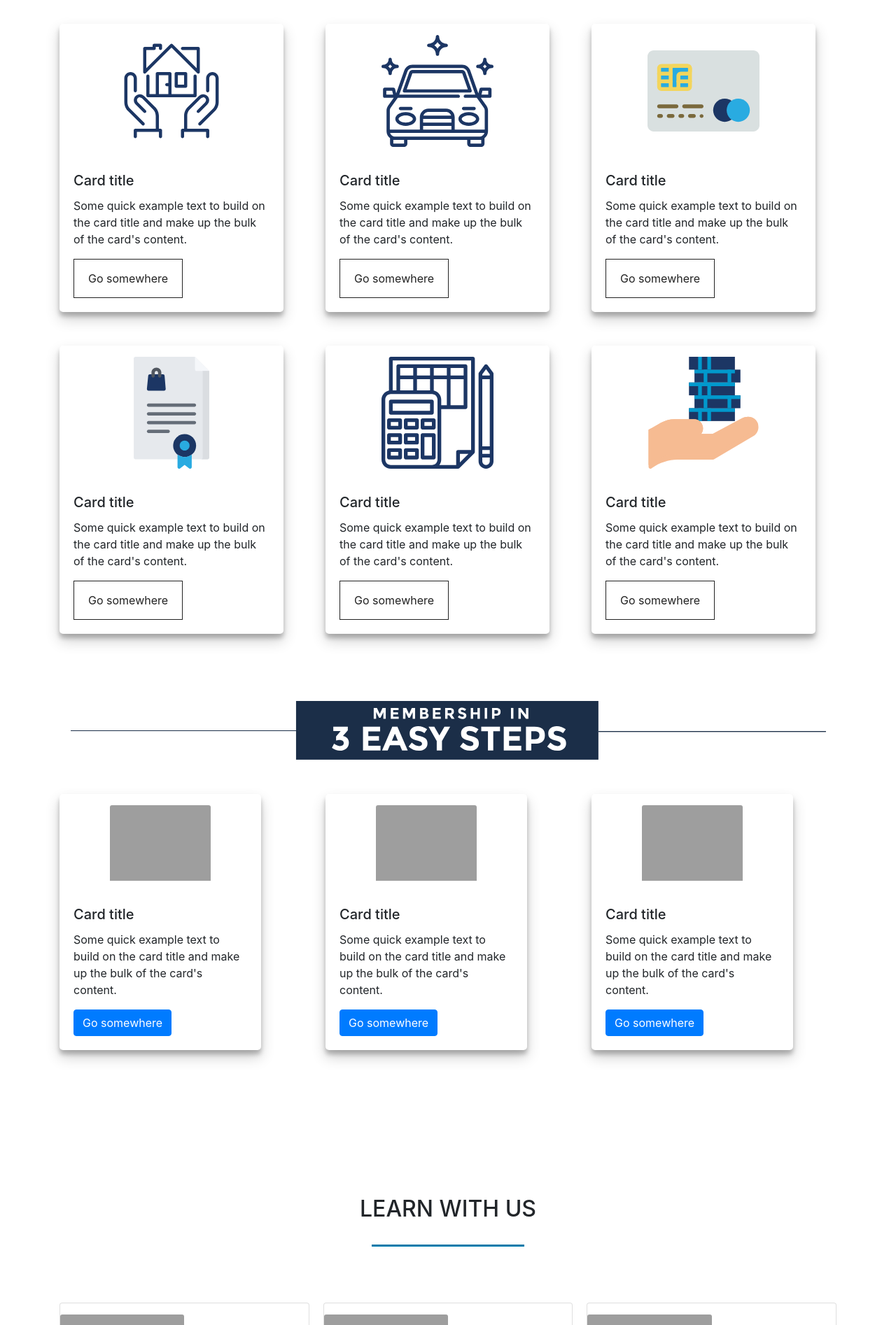
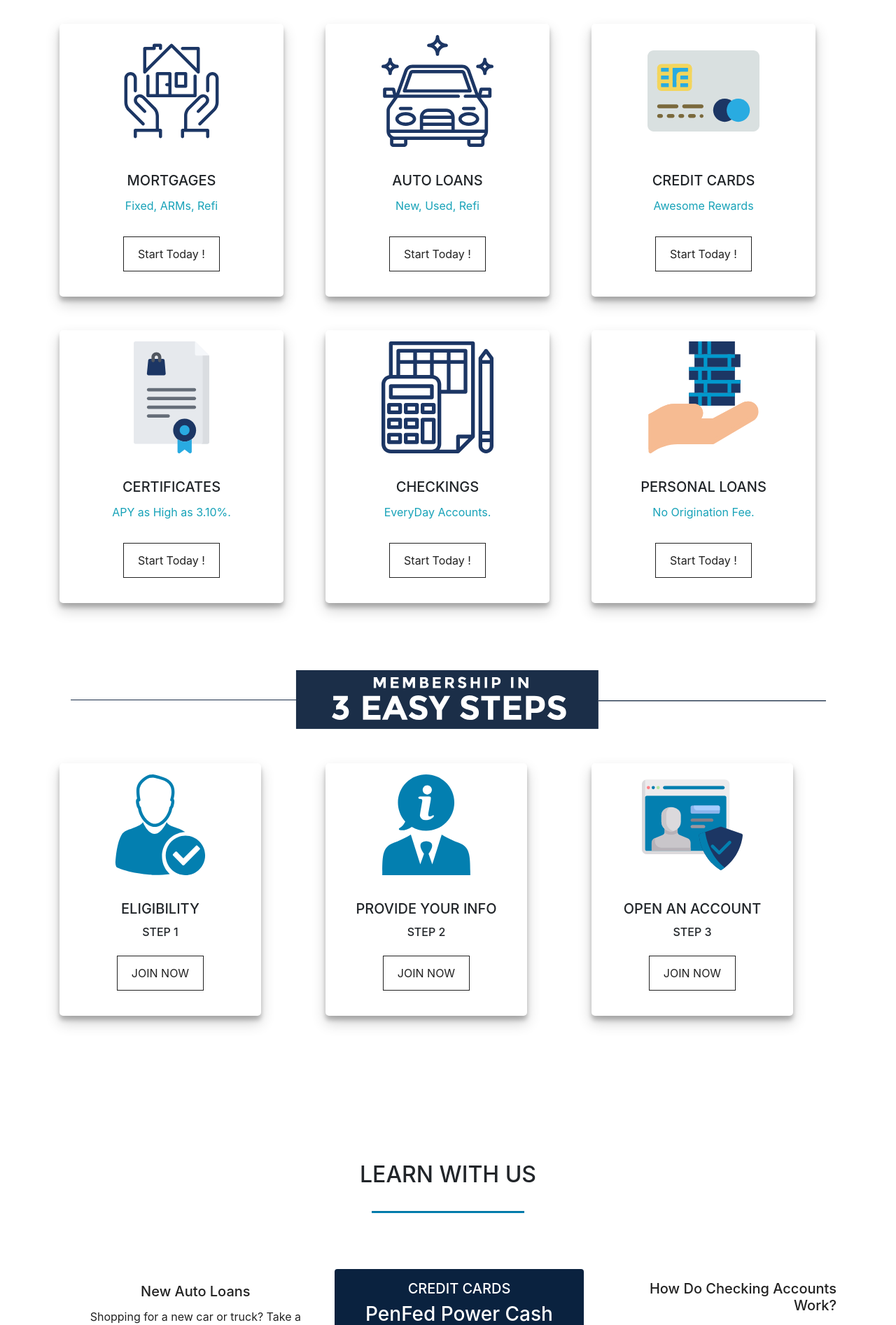
Before and after one commit to dqve/pending, a PHP site: page / in a window 1280 px wide. Shown: the part 788-2682 px from the top of the page at 70% size. Run offline with PHP 8.4, Linux system fonts and the light colour scheme; grey boxes are pictures that could not be loaded.

Commit message:
hero section done

```diff
--- a/assets/css/custom.css
+++ b/assets/css/custom.css
@@ -96,7 +96,9 @@
   box-shadow: 0 10px 20px rgba(0, 0, 0, 0.19), 0 6px 6px rgba(0, 0, 0, 0.23);
   margin-bottom: 3em; }
   .card-custom .cta-button {
-    padding: 15px 20px;
+    margin: 1em auto;
+    padding: 12px 20px;
+    background: transparent;
     border: 1px solid #222;
     border-radius: 0;
     color: #222;
@@ -130,6 +132,21 @@
     padding: 1px;
     background: white;
     width: 70%; }
+  .testimonial-slider .carousel-inner {
+    min-height: 300px; }
+
+.learn-wrapper a {
+  color: #222;
+  padding: 1em;
+  text-align: center; }
+.learn-wrapper .card {
+  transition: all 400ms ease-in-out;
+  border: 0; }
+  .learn-wrapper .card:hover {
+    box-shadow: 0 10px 20px rgba(0, 0, 0, 0.19), 0 6px 6px rgba(0, 0, 0, 0.23); }
+
+.btn-center {
+  margin: 1em auto; }
 
 #carouselExampleIndicators .carousel-caption {
   color: white;
--- a/assets/css/custom.sass
+++ b/assets/css/custom.sass
@@ -114,7 +114,9 @@ $box-shadow: 0 10px 20px rgba(0, 0, 0, 0.19), 0 6px 6px rgba(0, 0, 0, 0.23)
     box-shadow: $box-shadow
     margin-bottom: 3em
     .cta-button
-        padding: 15px 20px
+        margin: 1em auto
+        padding: 12px 20px
+        background: transparent
         border: 1px solid $border-color
         border-radius: 0
         color: $border-color
@@ -148,6 +150,22 @@ $box-shadow: 0 10px 20px rgba(0, 0, 0, 0.19), 0 6px 6px rgba(0, 0, 0, 0.23)
         padding: 1px
         background: $white
         width: 70%
+    .carousel-inner
+        min-height: 300px
+.learn-wrapper
+    a
+        color: $border-color
+        padding: 1em
+        text-align: center
+    .card
+        transition: all 400ms ease-in-out
+        border: 0
+        &:hover
+            box-shadow: $box-shadow
+.btn-center
+    margin: 1em auto
+
+
 #carouselExampleIndicators .carousel-caption
     color: white
     xright: 58%
--- a/index.html
+++ b/index.html
@@ -116,30 +116,30 @@
                 <div class="col-md-4">
                     <div class="card card-custom" style="width: 20rem;">
                         <img class="card-img-top" src="./assets/img/mortgage.svg" alt="Card image cap">
-                        <div class="card-body">
-                            <h5 class="card-title">Card title</h5>
-                            <p class="card-text">Some quick example text to build on the card title and make up the bulk of the card's content.</p>
-                            <a href="#" class="btn cta-button">Go somewhere</a>
+                        <div class="card-body text-center">
+                            <h5 class="card-title">MORTGAGES</h5>
+                            <p class="text-info">Fixed, ARMs, Refi</p>
+                            <a href="#" class="btn cta-button">Start Today !</a>
                         </div>
                     </div>
                 </div>
                 <div class="col-md-4">
                     <div class="card card-custom" style="width: 20rem;">
                         <img class="card-img-top" src="./assets/img/car.svg" alt="Card image cap">
-                        <div class="card-body">
-                            <h5 class="card-title">Card title</h5>
-                            <p class="card-text">Some quick example text to build on the card title and make up the bulk of the card's content.</p>
-                            <a href="#" class="btn cta-button">Go somewhere</a>
+                        <div class="card-body text-center">
+                            <h5 class="card-title">AUTO LOANS</h5>
+                            <p class="text-info">New, Used, Refi</p>
+                            <a href="#" class="btn cta-button">Start Today !</a>
                         </div>
                     </div>
                 </div>
                 <div class="col-md-4">
                     <div class="card card-custom" style="width: 20rem;">
                         <img class="card-img-top" src="./assets/img/credit-card.svg" alt="Card image cap">
-                        <div class="card-body">
-                            <h5 class="card-title">Card title</h5>
-                            <p class="card-text">Some quick example text to build on the card title and make up the bulk of the card's content.</p>
-                            <a href="#" class="btn cta-button">Go somewhere</a>
+                        <div class="card-body text-center">
+                            <h5 class="card-title">CREDIT CARDS</h5>
+                            <p class="text-info">Awesome Rewards</p>
+                            <a href="#" class="btn cta-button">Start Today !</a>
                         </div>
                     </div>
                 </div>
@@ -148,30 +148,30 @@
                 <div class="col-md-4">
                     <div class="card card-custom" style="width: 20rem;">
                         <img class="card-img-top" src="./assets/img/guarantee.svg" alt="Card image cap">
-                        <div class="card-body">
-                            <h5 class="card-title">Card title</h5>
-                            <p class="card-text">Some quick example text to build on the card title and make up the bulk of the card's content.</p>
-                            <a href="#" class="btn cta-button">Go somewhere</a>
+                        <div class="card-body text-center">
+                            <h5 class="card-title">CERTIFICATES</h5>
+                            <p class="text-info">APY as High as 3.10%.</p>
+                            <a href="#" class="btn cta-button">Start Today !</a>
                         </div>
                     </div>
                 </div>
                 <div class="col-md-4">
                     <div class="card card-custom" style="width: 20rem;">
                         <img class="card-img-top" src="./assets/img/accounting.svg" alt="Card image cap">
-                        <div class="card-body">
-                            <h5 class="card-title">Card title</h5>
-                            <p class="card-text">Some quick example text to build on the card title and make up the bulk of the card's content.</p>
-                            <a href="#" class="btn cta-button">Go somewhere</a>
+                        <div class="card-body text-center">
+                            <h5 class="card-title">CHECKINGS</h5>
+                            <p class="text-info">EveryDay Accounts.</p>
+                            <a href="#" class="btn cta-button">Start Today !</a>
                         </div>
                     </div>
                 </div>
                 <div class="col-md-4">
                     <div class="card card-custom" style="width: 20rem;">
                         <img class="card-img-top" src="./assets/img/scholarship.svg" alt="Card image cap">
-                        <div class="card-body">
-                            <h5 class="card-title">Card title</h5>
-                            <p class="card-text">Some quick example text to build on the card title and make up the bulk of the card's content.</p>
-                            <a href="#" class="btn cta-button">Go somewhere</a>
+                        <div class="card-body text-center">
+                            <h5 class="card-title">PERSONAL LOANS</h5>
+                            <p class="text-info">No Origination Fee.</p>
+                            <a href="#" class="btn cta-button">Start Today !</a>
                         </div>
                     </div>
                 </div>
@@ -189,31 +189,37 @@
             <div class="row">
                 <div class="col-lg-4 col-md-4 col-xs-12 col-12">
                     <div class="card card-custom mt-5" style="width: 18rem;">
-                        <img class="card-img-top" src=".../100px180/" alt="Card image cap">
-                        <div class="card-body">
-                            <h5 class="card-title">Card title</h5>
-                            <p class="card-text">Some quick example text to build on the card title and make up the bulk of the card's content.</p>
-                            <a href="#" class="btn btn-primary">Go somewhere</a>
+                        <img class="card-img-top" src="./assets/img/eligible.svg" alt="Card image cap">
+                        <div class="card-body text-center">
+                            <h5 class="card-title text-center">ELIGIBILITY</h5>
+                            <h6 class="info-text"> STEP 1</h6>
+                            <a href="#">
+                                <button class="btn cta-button ">JOIN NOW</button>
+                            </a>
                         </div>
                     </div>
                 </div>
                 <div class="col-lg-4 col-md-4 col-xs-12 col-12">
                     <div class="card card-custom mt-5" style="width: 18rem;">
-                        <img class="card-img-top" src=".../100px180/" alt="Card image cap">
-                        <div class="card-body">
-                            <h5 class="card-title">Card title</h5>
-                            <p class="card-text">Some quick example text to build on the card title and make up the bulk of the card's content.</p>
-                            <a href="#" class="btn btn-primary">Go somewhere</a>
+                        <img class="card-img-top" src="./assets/img/info.svg" alt="Card image cap">
+                        <div class="card-body text-center">
+                            <h5 class="card-title">PROVIDE YOUR INFO</h5>
+                            <h6 class="info-text"> STEP 2</h6>
+                            <a href="#">
+                                <button class="btn cta-button ">JOIN NOW</button>
+                            </a>
                         </div>
                     </div>
                 </div>
                 <div class="col-lg-4 col-md-4 col-xs-12 col-12">
                     <div class="card card-custom mt-5" style="width: 18rem;">
-                        <img class="card-img-top" src=".../100px180/" alt="Card image cap">
-                        <div class="card-body">
-                            <h5 class="card-title">Card title</h5>
-                            <p class="card-text">Some quick example text to build on the card title and make up the bulk of the card's content.</p>
-                            <a href="#" class="btn btn-primary">Go somewhere</a>
+                        <img class="card-img-top" src="./assets/img/account.svg" alt="Card image cap">
+                        <div class="card-body text-center">
+                            <h5 class="card-title">OPEN AN ACCOUNT</h5>
+                            <h6 class="info-text"> STEP 3</h6>
+                            <a href="#">
+                                <button class="btn cta-button ">JOIN NOW</button>
+                            </a>
                         </div>
                     </div>
                 </div>
@@ -229,79 +235,75 @@
             </div>
             <div class="learn-wrapper">
                 <div class="card-columns">
+                    <a href="#">
+                        <div class="card">
+                            <div class="card-body">
+                                <h5 class="card-title text-center">New Auto Loans
+                                </h5>
+                                <p class="card-text">Shopping for a new car or truck? Take a look at PenFed's member-exclusive auto loan rates
+                                    before settling for high-cost dealer financing.
+                                </p>
+                            </div>
+                        </div>
+                    </a>
+
+                    <a href="">
                         <div class="card">
                             <img class="card-img-top" src=".../100px160/" alt="Card image cap">
                             <div class="card-body">
-                            <h5 class="card-title">Card title that wraps to a new line</h5>
-                            <p class="card-text">This is a longer card with supporting text below as a natural lead-in to additional content.
-                                This content is a little bit longer.</p>
+                                <h5 class="card-title">CAR BUYING</h5>
+                                <p class="card-text">Should I Buy a New Car or a Used Car?</p>
+
                             </div>
                         </div>
-                    <div class="card p-3">
-                        <blockquote class="blockquote mb-0 card-body">
-                            <p>Lorem ipsum dolor sit amet, consectetur adipiscing elit. Integer posuere erat a ante.</p>
-                            <footer class="blockquote-footer">
-                                <small class="text-muted">
-                                    Someone famous in
-                                    <cite title="Source Title">Source Title</cite>
-                                </small>
-                            </footer>
+                    </a>
+                    <a href="">
+                        <div class="card text-white text-center p-3" style="background:rgba(10, 34, 63, 1);">
+                            <blockquote class="blockquote mb-0">
+                                <h5> CREDIT CARDS</h5>
+                                <h3>PenFed Power Cash Rewards Visa Signature® Card
+                                </h3>
+                                <p>1.5% Cash Back on purchases, no category restrictions, no caps, no limits! Get great PenFed
+                                    rates, and redeem your unlimited rewards however you want with flexible redemption options.</p>
                             </blockquote>
                         </div>
-                    <div class="card">
-                        <img class="card-img-top" src=".../100px160/" alt="Card image cap">
+                    </a>
+                    <a href="">
+                        <div class="card text-center text-white" style="background: rgba(3, 127, 176, 1);">
                             <div class="card-body">
-                            <h5 class="card-title">Card title</h5>
-                            <p class="card-text">This card has supporting text below as a natural lead-in to additional content.</p>
-                            <p class="card-text">
-                                <small class="text-muted">Last updated 3 mins ago</small>
-                            </p>
+                                <h4 class="card-text">6 SMART WAYS TO TRAVEL CHEAPLY</h4>
                             </div>
                         </div>
-                    <div class="card bg-primary text-white text-center p-3">
+                    </a>
+                    <a href="">
+                        <div class="card">
+                            <img class="card-img" src=".../100px260/" alt="Card image">
+                            <div class="card-body">
+                                <h6 class="card-category">MORTGAGES</h6>
+                                <h5 class="card-title">
+                                    30-Year Fixed Mortgages: A Common Mortgage Option
+                                </h5>
+                            </div>
+                        </div>
+                    </a>
+                    <a href="">
+                        <div class="card p-3 text-right">
                             <blockquote class="blockquote mb-0">
-                            <p>Lorem ipsum dolor sit amet, consectetur adipiscing elit. Integer posuere erat.</p>
-                            <footer class="blockquote-footer">
-                                <small>
-                                    Someone famous in
-                                    <cite title="Source Title">Source Title</cite>
-                                </small>
-                            </footer>
+                                <h5 class="card-title"> How Do Checking Accounts Work?</h5>
+                                <p>Understanding the details of how money comes and goes from your account is crucial to knowing
+                                    your current balance, and how to avoid overdrafts. </p>
+
                             </blockquote>
                         </div>
-                    <div class="card text-center">
+                    </a>
+                    <a href="">
+                        <div class="card">
+                            <img class="card-img" src=".../100px260/" alt="Card image">
                             <div class="card-body">
-                            <h5 class="card-title">Card title</h5>
-                            <p class="card-text">This card has a regular title and short paragraphy of text below it.</p>
-                            <p class="card-text">
-                                <small class="text-muted">Last updated 3 mins ago</small>
-                            </p>
+                                <h5 class="card-title">PROTECT YOUR CAR AGAINST WINTER WHETHER</h5>
                             </div>
                         </div>
-                    <div class="card">
-                        <img class="card-img" src=".../100px260/" alt="Card image">
-                    </div>
-                    <div class="card p-3 text-right">
-                        <blockquote class="blockquote mb-0">
-                            <p>Lorem ipsum dolor sit amet, consectetur adipiscing elit. Integer posuere erat a ante.</p>
-                            <footer class="blockquote-footer">
-                                <small class="text-muted">
-                                    Someone famous in
-                                    <cite title="Source Title">Source Title</cite>
-                                </small>
-                            </footer>
-                        </blockquote>
-                    </div>
-                    <div class="card">
-                        <div class="card-body">
-                            <h5 class="card-title">Card title</h5>
-                            <p class="card-text">This is another card with title and supporting text below. This card has some additional content
-                                to make it slightly taller overall.</p>
-                            <p class="card-text">
-                                <small class="text-muted">Last updated 3 mins ago</small>
-                            </p>
-                        </div>
-                    </div>
+                    </a>
                 </div>
             </div>
         </section>
```
Also changed, not shown: assets/img/account.svg (added), assets/img/eligible.svg (added), assets/img/info.svg (added), 1 other file. Lines whose indentation alone changed are shown as unchanged.
